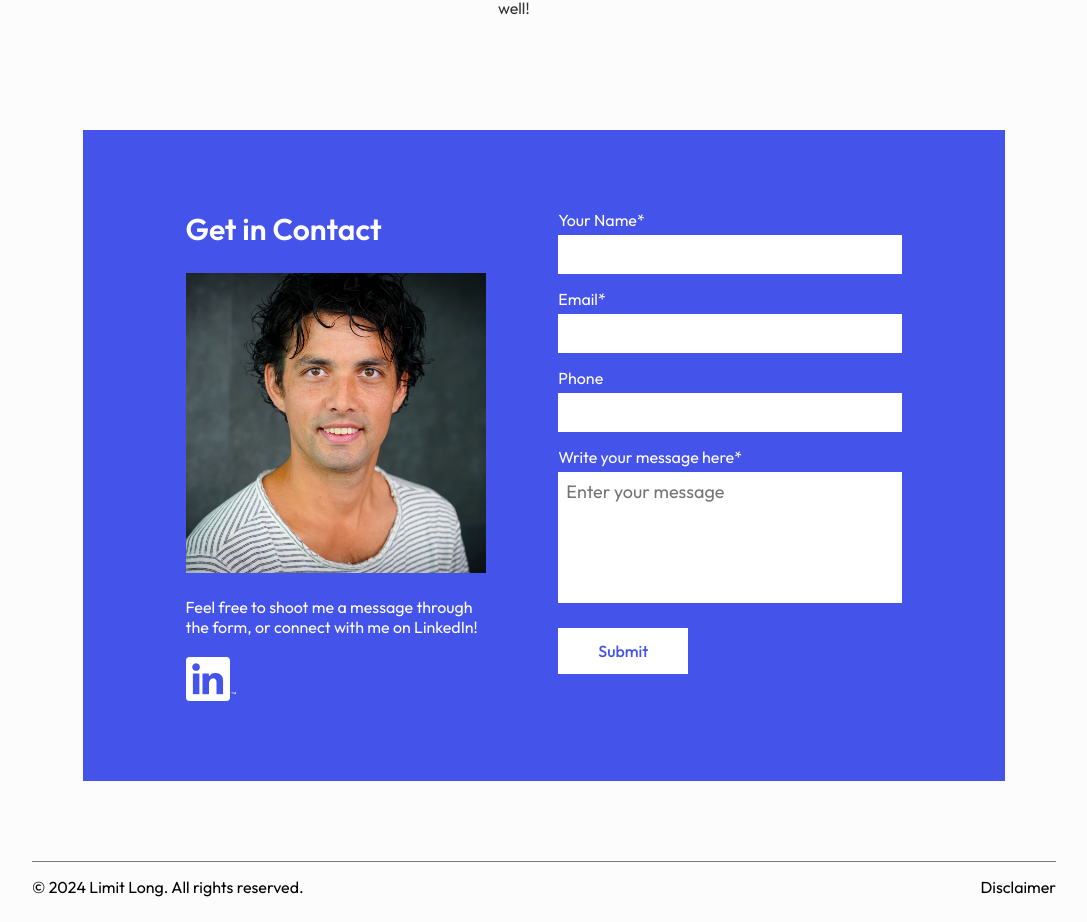
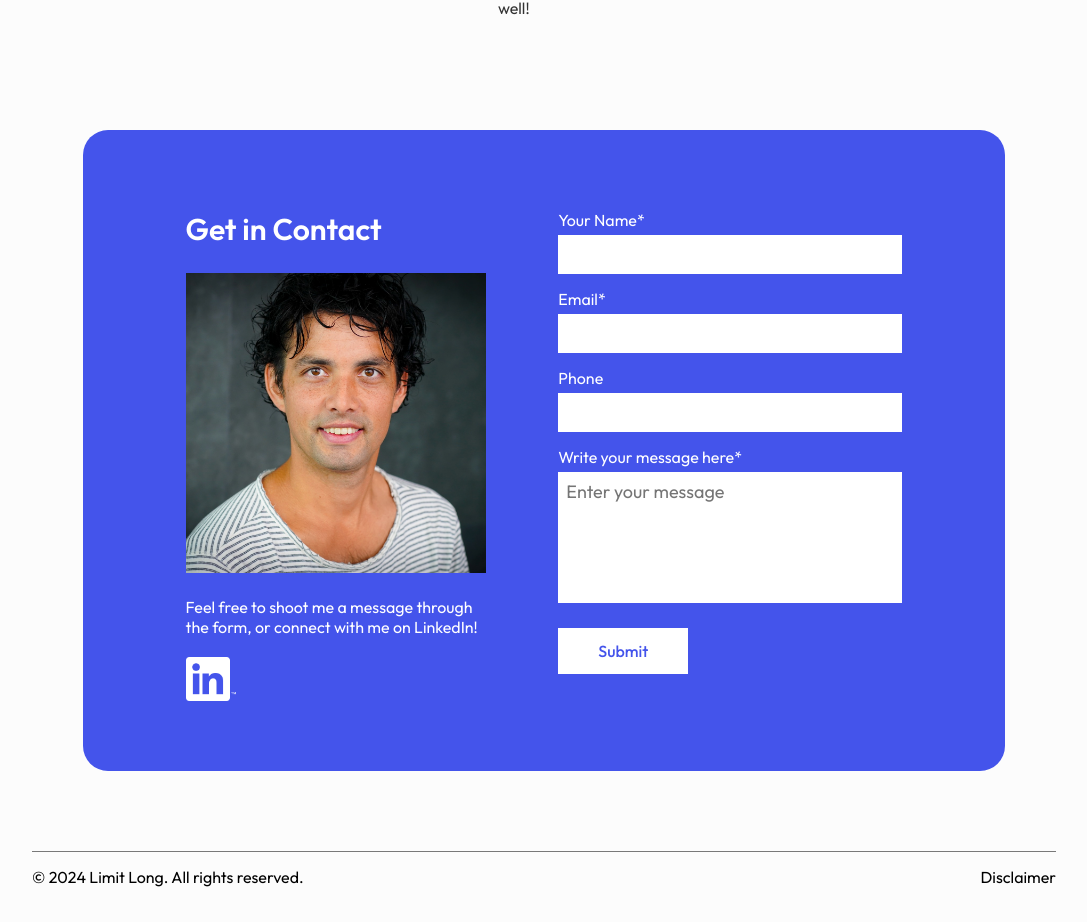
Before and after one commit to gurooria/limitlong, a React (Create React App) app: page /my-mission in a window 1280 px wide. Shown: the part 998-1920 px from the top of the page, without its empty margins (96-1183 px from the left). Built offline with nearby package versions, Linux system fonts and the light colour scheme.

Commit message:
linkedin + contact form fix

```diff
--- a/src/components/Contact/Contact.css
+++ b/src/components/Contact/Contact.css
@@ -2,7 +2,8 @@
     padding-top: 80px;
     padding-left: 10%;
     padding-right: 10%;
-    padding-bottom: 40px;
+    padding-bottom: 30px;
+    border-radius: 25px;
     margin: 80px auto;
     max-width: 90%;
     display: flex;
--- a/src/components/Contact/Contact.js
+++ b/src/components/Contact/Contact.js
@@ -11,7 +11,9 @@ const Contact = () => {
             <img src={vincent} alt=''/>
             <p>Feel free to shoot me a message through the form, or connect with me on LinkedIn!</p>
             <ul>
-                <li><img src={linkedin} alt=''/></li>
+                <a href='https://www.linkedin.com/in/vincent-vis-6a8a8217/'>
+                    <li><img src={linkedin} alt=''/></li>
+                </a>
             </ul>
         </div>
         <div className='contact-col'>
```
